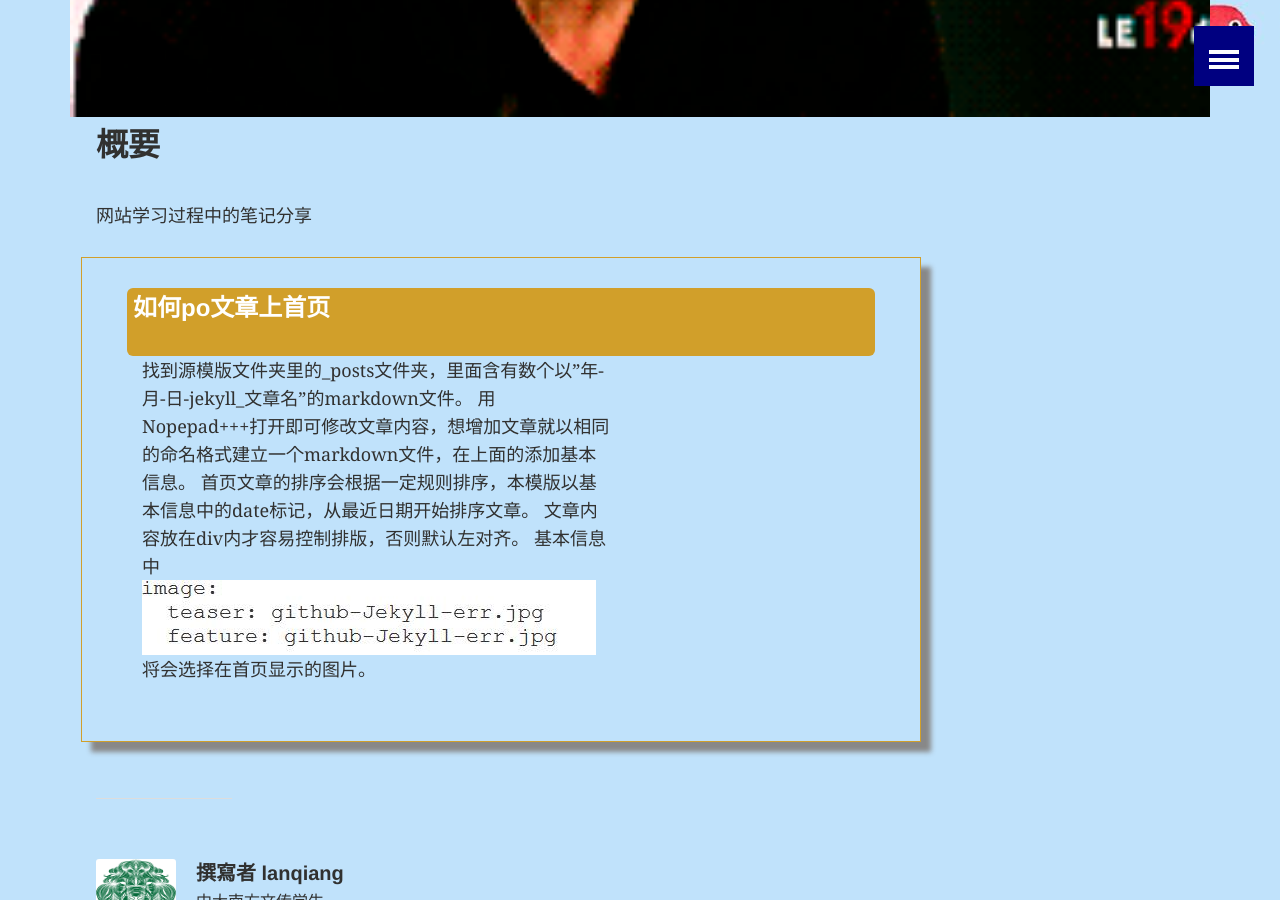
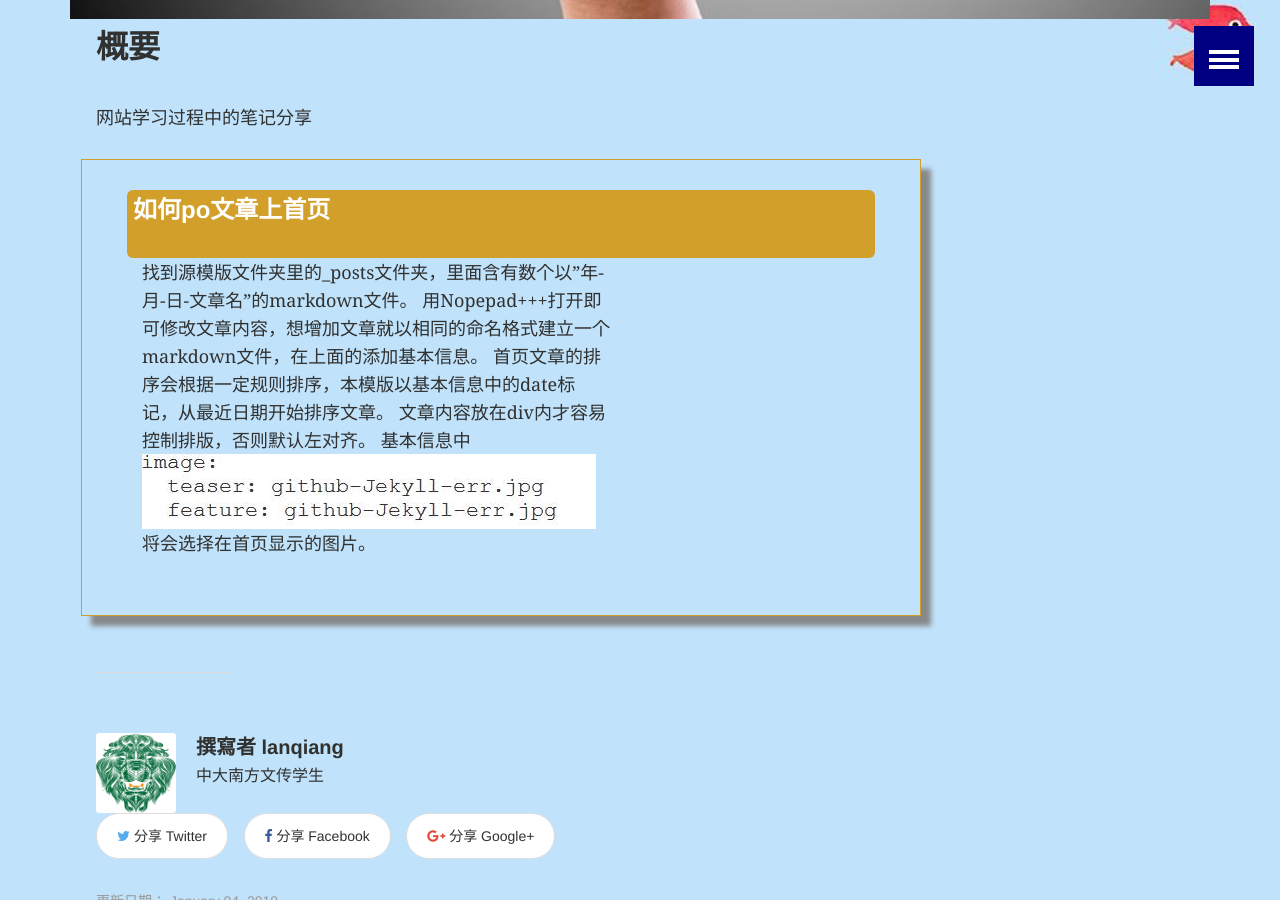
Before and after one commit to lamkk/lamkk.github.io, a Jekyll site: the page built from _posts/2018-1-4-notes(1).md, in a window 1280 px wide and 900 px high, scrolled down 868 px. Built offline with Jekyll 4.4.1, drawn with Linux system fonts in a browser that asks for light colours.

Commit message:
排版修改

```diff
--- a/_posts/2018-1-4-notes(1).md
+++ b/_posts/2018-1-4-notes(1).md
@@ -5,7 +5,7 @@ date:   2018-01-04 22:07:50 +0800
 categories: notes_web
 image:
   teaser: web.jpg
-  feature: head.gif
+  feature: webin.jpg
 
 ---
 
@@ -20,7 +20,7 @@ image:
 #### 如何po文章上首页
 </div>
 <div class="col-md-8" markdown="1" >
-找到源模版文件夹里的_posts文件夹，里面含有数个以"年-月-日-jekyll_文章名"的markdown文件。
+找到源模版文件夹里的_posts文件夹，里面含有数个以"年-月-日-文章名"的markdown文件。
 用Nopepad+++打开即可修改文章内容，想增加文章就以相同的命名格式建立一个markdown文件，在上面的添加基本信息。
 首页文章的排序会根据一定规则排序，本模版以基本信息中的date标记，从最近日期开始排序文章。
 文章内容放在div内才容易控制排版，否则默认左对齐。
```
Also changed, not shown: _posts/2018-1-4-notes(2).md (+18 -5 lines), images/mdhead.jpg (added), images/webin.jpg (added).
